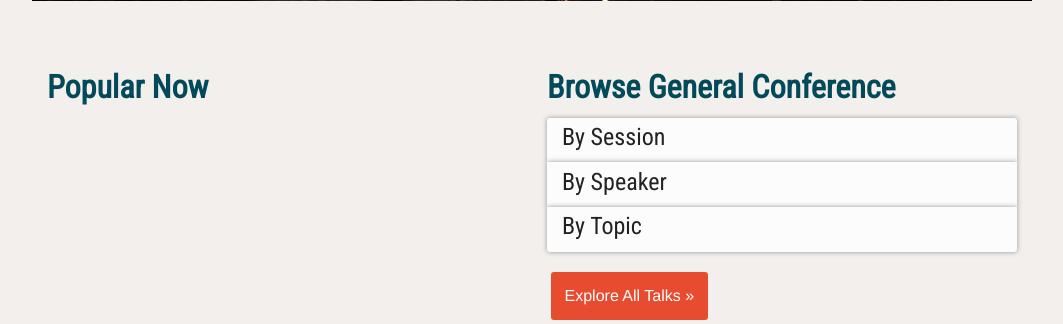
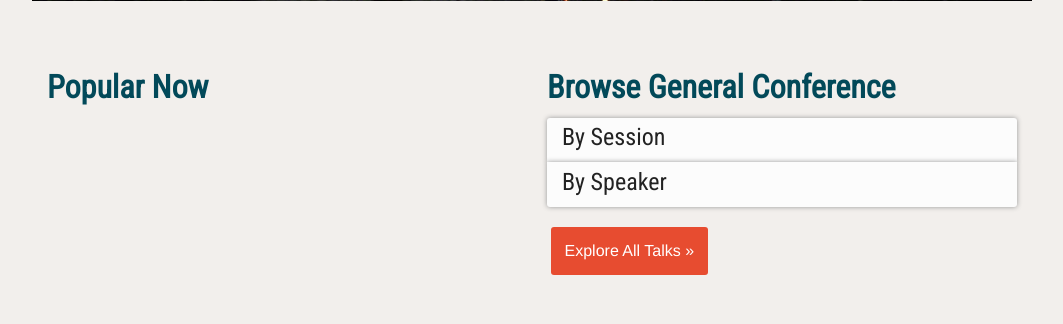
Before and after one commit to tddawson/conference-tracker, a Django app: a page that uses tracker/templates/tracker/home.html in a window 1280 px wide. Shown: the part 753-1077 px from the top of the page, without its empty margins (108-1171 px from the left). After the commit the page ends 1028 px from the top, so only its background shows below. Run offline with Django 3.2, Linux system fonts and the light colour scheme; some libraries are stand-ins or nearby versions.

Commit message:
Removed search 'By Topic' option on home page, since we have no topics from Mormon Channel API

```diff
--- a/tracker/templates/tracker/home.html
+++ b/tracker/templates/tracker/home.html
@@ -43,13 +43,13 @@
 			</a>
 		</div>
 
-		<div class="condensed content-link">
-			<a href="/general-conference/topics/">
-				<div class="columns small-12">
-					<h3>By Topic</h3>
-				</div>
-			</a>
-		</div>
+		<!--<div class="condensed content-link">-->
+			<!--<a href="/general-conference/topics/">-->
+				<!--<div class="columns small-12">-->
+					<!--<h3>By Topic</h3>-->
+				<!--</div>-->
+			<!--</a>-->
+		<!--</div>-->
 		<a href="/general-conference/sessions" class="explore-link attention-link columns small-4 end" style="margin-top:20px;	">Explore All Talks &raquo;</a>
 	</div>
 
```
